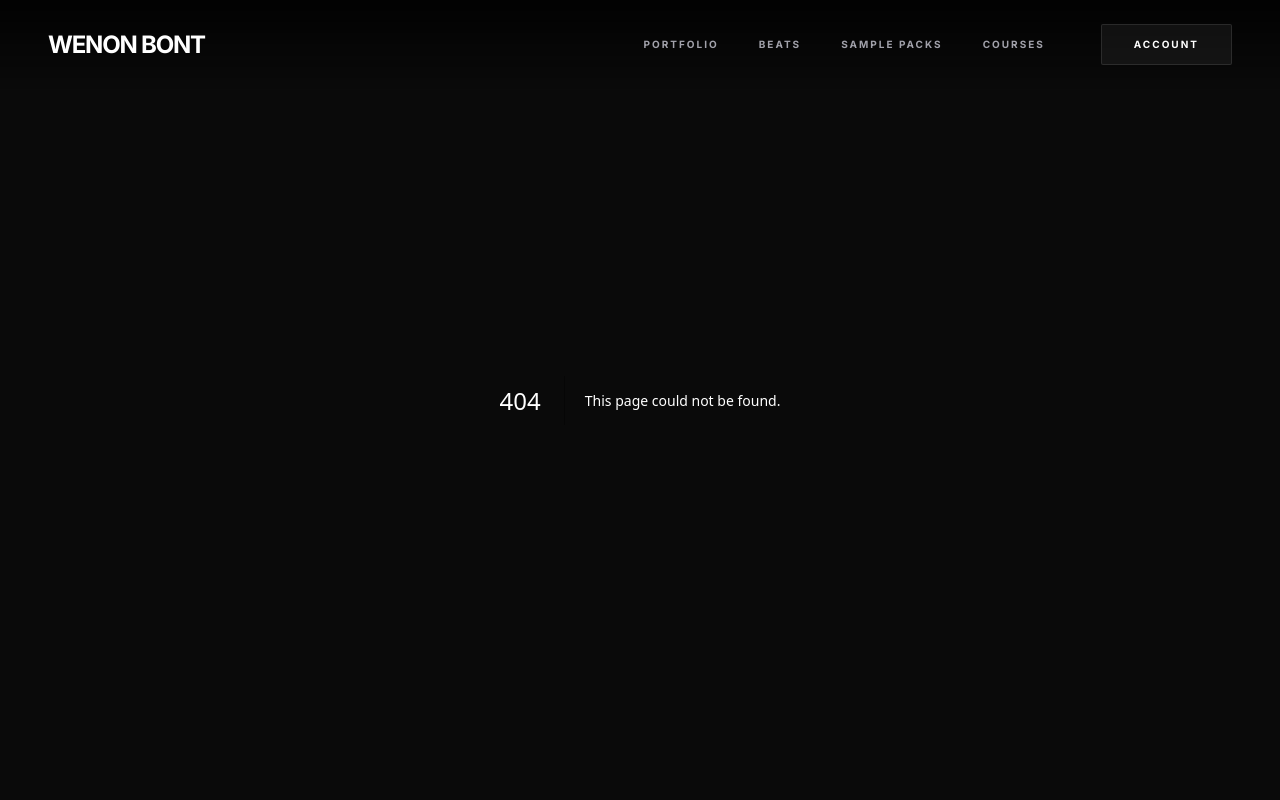
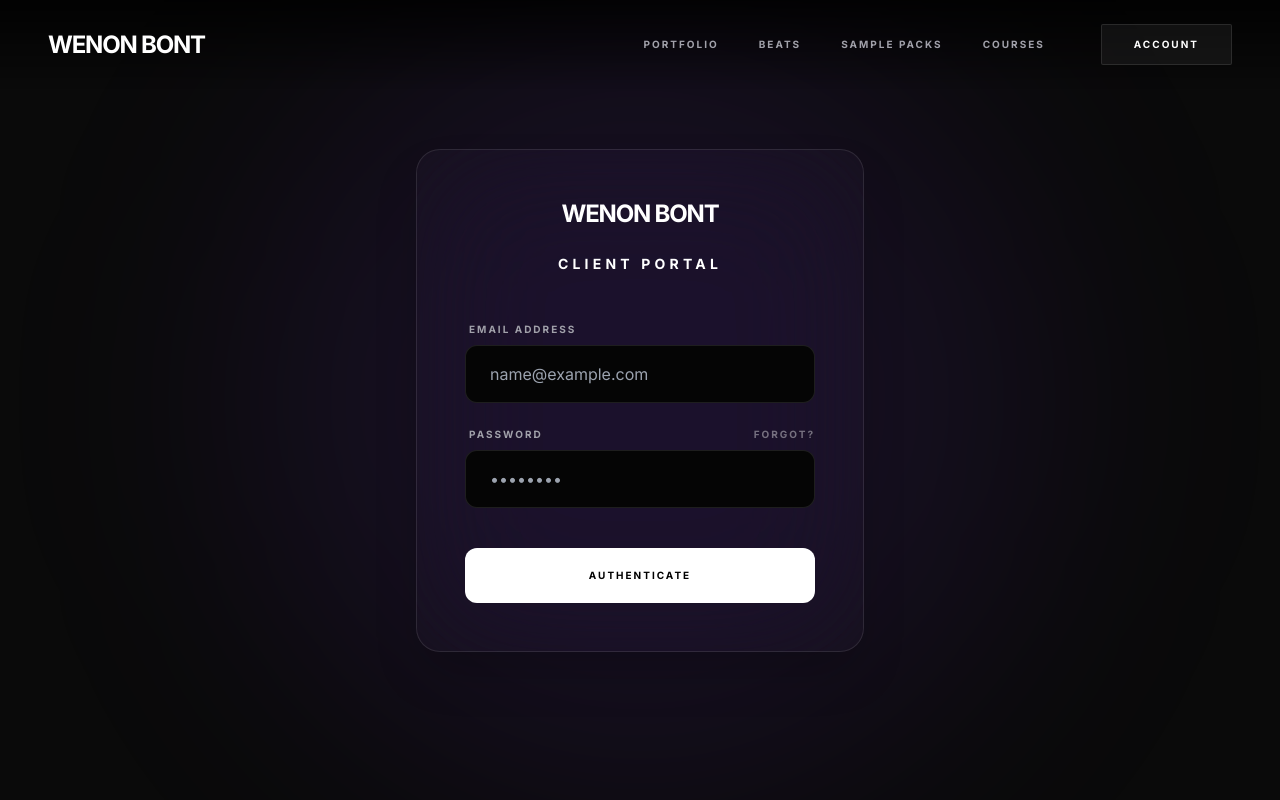
Before and after one commit to gks-prog/WenonBont93, a Next.js app: page /login in a window 1280 px wide. Before the commit this address had no page. Built offline with nearby package versions, Linux system fonts and the light colour scheme.

Commit message:
Create page.tsx

```diff
--- /dev/null
+++ b/src/app/(auth)/login/page.tsx
@@ -0,0 +1,38 @@
+"use client";
+
+import Link from "next/link";
+
+export default function LoginPage() {
+  return (
+    <main className="h-screen w-full flex items-center justify-center bg-[#0a0a0a] px-6 relative overflow-hidden">
+      {/* Background Ambience */}
+      <div className="absolute top-1/2 left-1/2 -translate-x-1/2 -translate-y-1/2 w-[800px] h-[800px] bg-[#7c3aed]/10 blur-[120px] rounded-full pointer-events-none" />
+
+      <div className="w-full max-w-md bg-white/[0.02] backdrop-blur-3xl backdrop-saturate-150 border border-white/10 p-10 md:p-12 rounded-3xl shadow-2xl relative z-10">
+        <div className="text-center mb-12">
+          <Link href="/" className="text-white font-bold text-2xl tracking-tighter block mb-6">WENON BONT</Link>
+          <h2 className="text-white text-sm tracking-[0.3em] uppercase font-bold">Client Portal</h2>
+        </div>
+
+        <form className="flex flex-col gap-6">
+          <div className="flex flex-col gap-2">
+            <label className="text-[10px] uppercase font-bold text-[#a1a1aa] tracking-[0.2em] ml-1">Email Address</label>
+            <input type="email" placeholder="name@example.com" className="bg-[#050505] border border-white/10 rounded-xl px-6 py-4 text-white focus:outline-none focus:border-[#7c3aed] transition-colors" />
+          </div>
+          <div className="flex flex-col gap-2">
+            <label className="text-[10px] uppercase font-bold text-[#a1a1aa] tracking-[0.2em] ml-1 flex justify-between">
+              Password
+              <a href="#" className="text-white/40 hover:text-white transition-colors">Forgot?</a>
+            </label>
+            <input type="password" placeholder="••••••••" className="bg-[#050505] border border-white/10 rounded-xl px-6 py-4 text-white focus:outline-none focus:border-[#7c3aed] transition-colors" />
+          </div>
+
+          {/* Note: This is a placeholder link to the dashboard for testing. In production, this will be handled by Supabase Auth */}
+          <Link href="/dashboard" className="mt-4 w-full py-5 bg-white text-black font-bold uppercase tracking-[0.2em] text-[10px] rounded-xl hover:bg-[#7c3aed] hover:text-white transition-all text-center block">
+            Authenticate
+          </Link>
+        </form>
+      </div>
+    </main>
+  );
+}
```
